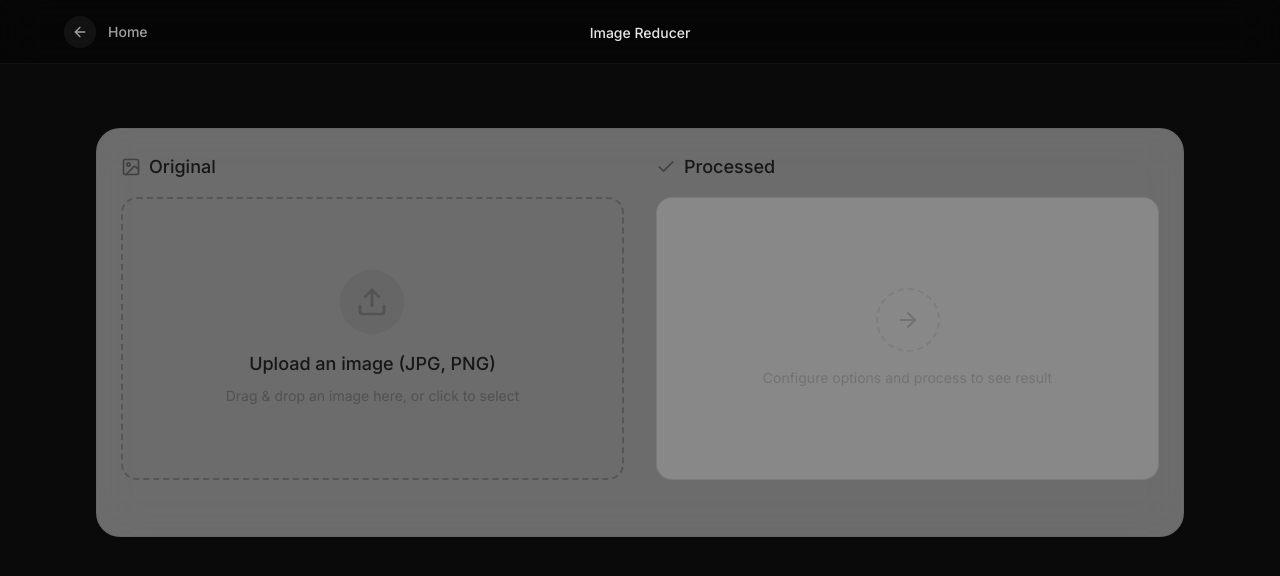
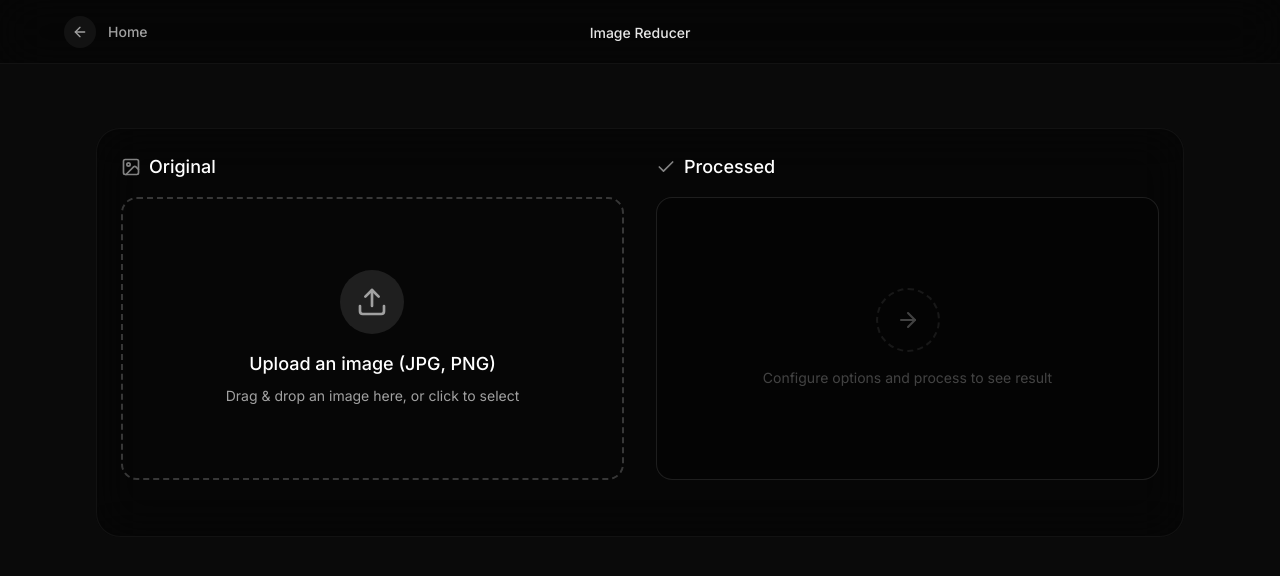
Before and after one commit to ygorch/ygorch-app-tools, a Next.js app: page /image-reducer in a window 1280 px wide. Shown: the top 576 px of the page. Built offline with nearby package versions, Linux system fonts and the light colour scheme.

Commit message:
fix(image-reducer): correct type comparison in theme logic
Fixes a build error where `getTextColor` result was compared to a hex string
instead of the expected Tailwind class name.

```diff
--- a/app/image-reducer/page.tsx
+++ b/app/image-reducer/page.tsx
@@ -48,7 +48,7 @@ export default function ImageReducer() {
   const [history, setHistory] = useState<HistoryItem[]>([]);
 
   // Theme Helpers
-  const isDark = preferences ? getTextColor(preferences.backgroundColor) === '#ffffff' : true;
+  const isDark = preferences ? getTextColor(preferences.backgroundColor) === 'text-white' : true;
 
   const styles = {
     textPrimary: isDark ? 'text-white' : 'text-neutral-900',
```
